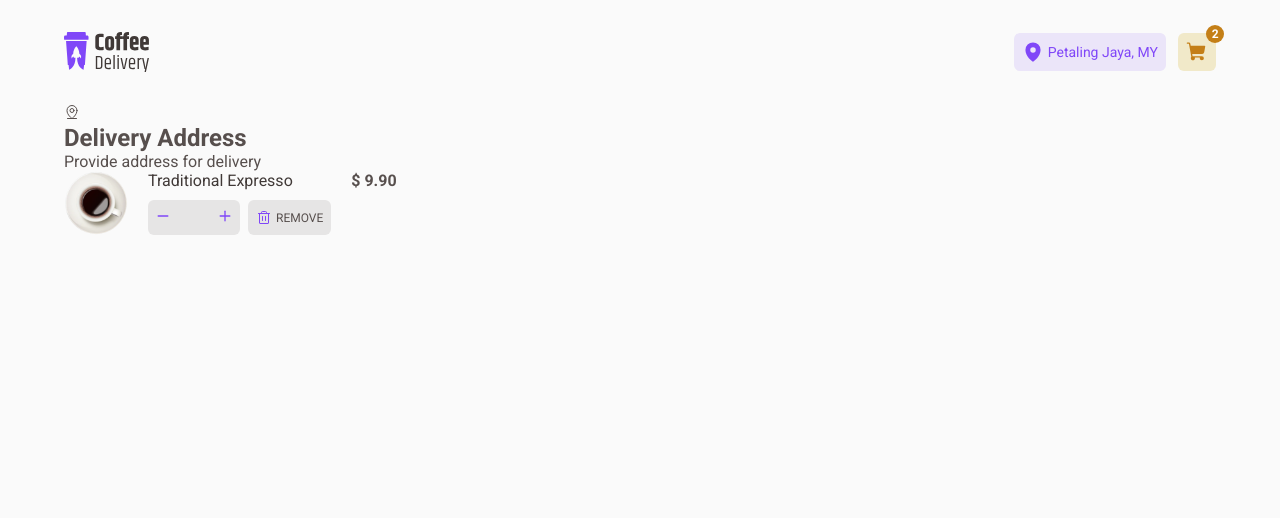
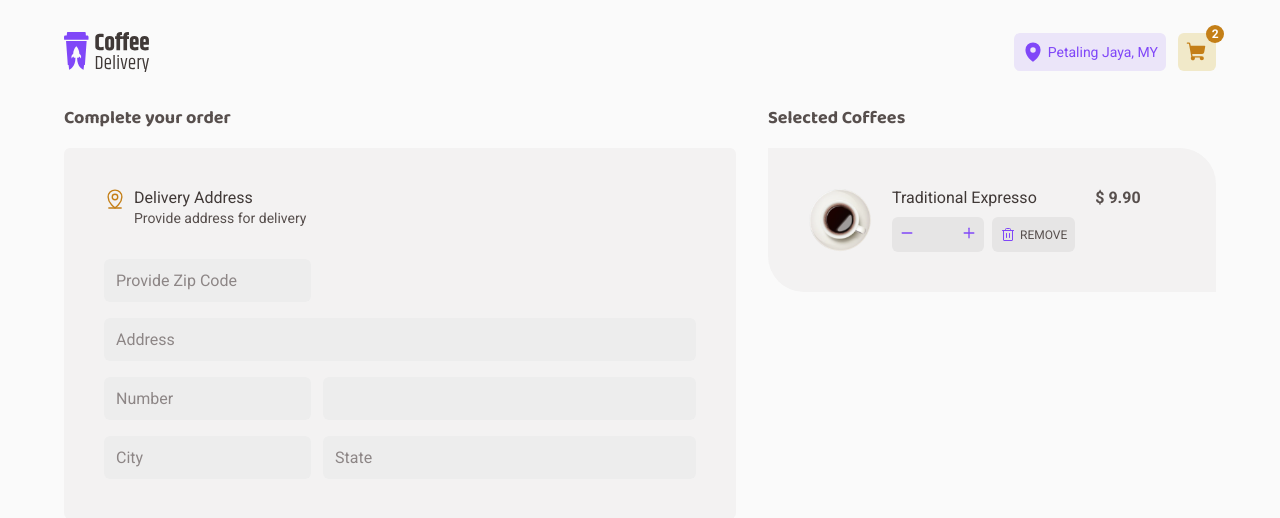
Before and after one commit to LuizPelegrini/coffee-delivery, a React (Vite) app: page /checkout in a window 1280 px wide. Shown: the top 518 px of the page. Built offline with nearby package versions, Linux system fonts and the light colour scheme.

Commit message:
add: Create DeliveryAddress form section

```diff
--- a/src/pages/Checkout/index.tsx
+++ b/src/pages/Checkout/index.tsx
@@ -2,22 +2,53 @@ import { MapPinLine } from 'phosphor-react';
 
 import { CheckoutItem } from './components/CheckoutItem';
 
+import {
+  FormContainer,
+  AddressSection,
+  PaymentSection,
+  SelectedCoffeesSection,
+  ZipCodeInput,
+  StreetNameInput,
+  ResidencyNumberInput,
+  ComplementInput,
+  CityInput,
+  StateInput,
+  AddressInputGroup,
+} from './styles';
+
 export function Checkout() {
   return (
-    <form>
+    <FormContainer>
       <div>
+        <h1>Complete your order</h1>
+        <AddressSection>
           <header>
-          <MapPinLine />
+            <MapPinLine size={22} />
             <div>
               <h2>Delivery Address</h2>
               <p>Provide address for delivery</p>
             </div>
           </header>
+
+          <AddressInputGroup>
+            <ZipCodeInput type="text" placeholder="Provide Zip Code" />
+            <StreetNameInput type="text" placeholder="Address" />
+            <ResidencyNumberInput type="text" placeholder="Number" />
+            <ComplementInput type="text" placeholder="" />
+            <CityInput type="text" placeholder="City" />
+            <StateInput type="text" placeholder="State" />
+          </AddressInputGroup>
+        </AddressSection>
+
+        <PaymentSection></PaymentSection>
       </div>
 
       <aside>
+        <h1>Selected Coffees</h1>
+        <SelectedCoffeesSection>
           <CheckoutItem />
+        </SelectedCoffeesSection>
       </aside>
-    </form>
+    </FormContainer>
   );
 }
--- /dev/null
+++ b/src/pages/Checkout/styles.ts
@@ -0,0 +1,95 @@
+import styled from 'styled-components';
+
+export const FormContainer = styled.form`
+  display: flex;
+  gap: 2rem;
+
+  h1 {
+    font-family: 'Baloo 2', sans-serif;
+    font-size: 1.125rem;
+    margin-bottom: 1rem;
+  }
+`;
+
+export const AddressSection = styled.section`
+  background-color: ${(props) => props.theme['base-card']};
+  padding: 2.5rem;
+  border-radius: 6px;
+
+  header {
+    display: flex;
+    gap: 0.5rem;
+    color: ${(props) => props.theme['yellow-dark']};
+    margin-bottom: 2rem;
+
+    h2 {
+      color: ${(props) => props.theme['base-subtitle']};
+      font-size: 1rem;
+      font-weight: 400;
+      line-height: 1.3;
+    }
+
+    p {
+      font-size: 0.875rem;
+      color: ${(props) => props.theme['base-text']};
+      line-height: 1.3;
+    }
+  }
+`;
+
+export const AddressInputGroup = styled.div`
+  display: grid;
+  grid-template-columns: repeat(5, 1fr);
+  grid-column-gap: 0.75rem;
+  grid-row-gap: 1rem;
+`;
+
+const BaseInput = styled.input`
+  background-color: ${(props) => props.theme['base-input']};
+  padding: 0.75rem;
+  border: 0;
+  border-radius: 6px;
+
+  &::placeholder {
+    color: ${(props) => props.theme['base-label']};
+  }
+`;
+
+export const ZipCodeInput = styled(BaseInput)`
+  grid-column: 1;
+  grid-row: 1;
+`;
+
+export const StreetNameInput = styled(BaseInput)`
+  grid-column: 1 / span 5;
+  grid-row: 2;
+`;
+
+export const ResidencyNumberInput = styled(BaseInput)`
+  grid-column: 1;
+  grid-row: 3;
+`;
+
+export const ComplementInput = styled(BaseInput)`
+  grid-column: 2 / span 4;
+  grid-row: 3;
+`;
+
+export const CityInput = styled(BaseInput)`
+  grid-column: 1;
+  grid-row: 4;
+`;
+
+export const StateInput = styled(BaseInput)`
+  grid-column: 2 / span 4;
+  grid-row: 4;
+`;
+
+export const PaymentSection = styled.section``;
+
+export const SelectedCoffeesSection = styled.section`
+  background-color: ${(props) => props.theme['base-card']};
+  padding: 2.5rem;
+  border-radius: 0px 36px 0px 36px;
+  width: 28rem;
+`;
```
Lines whose indentation alone changed are shown as unchanged.
